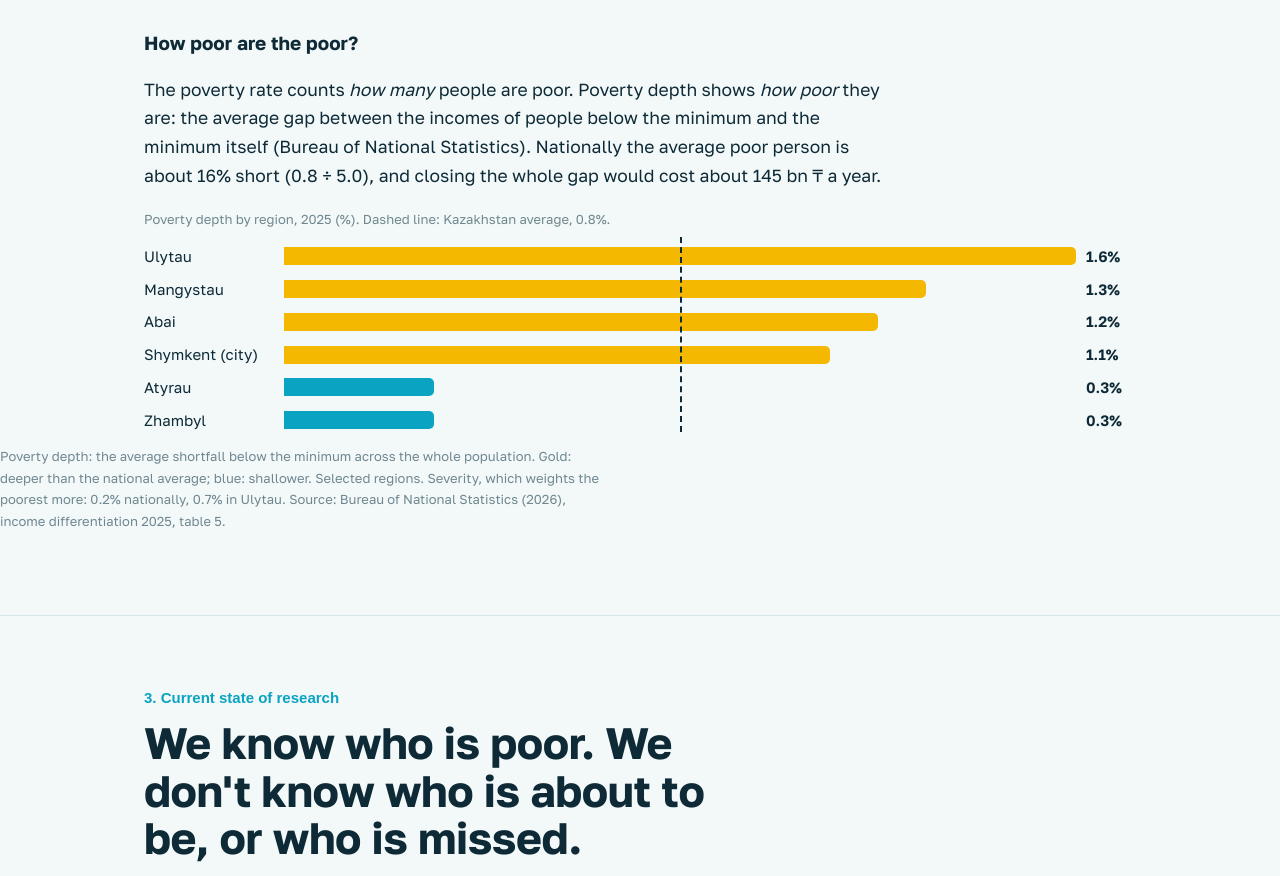
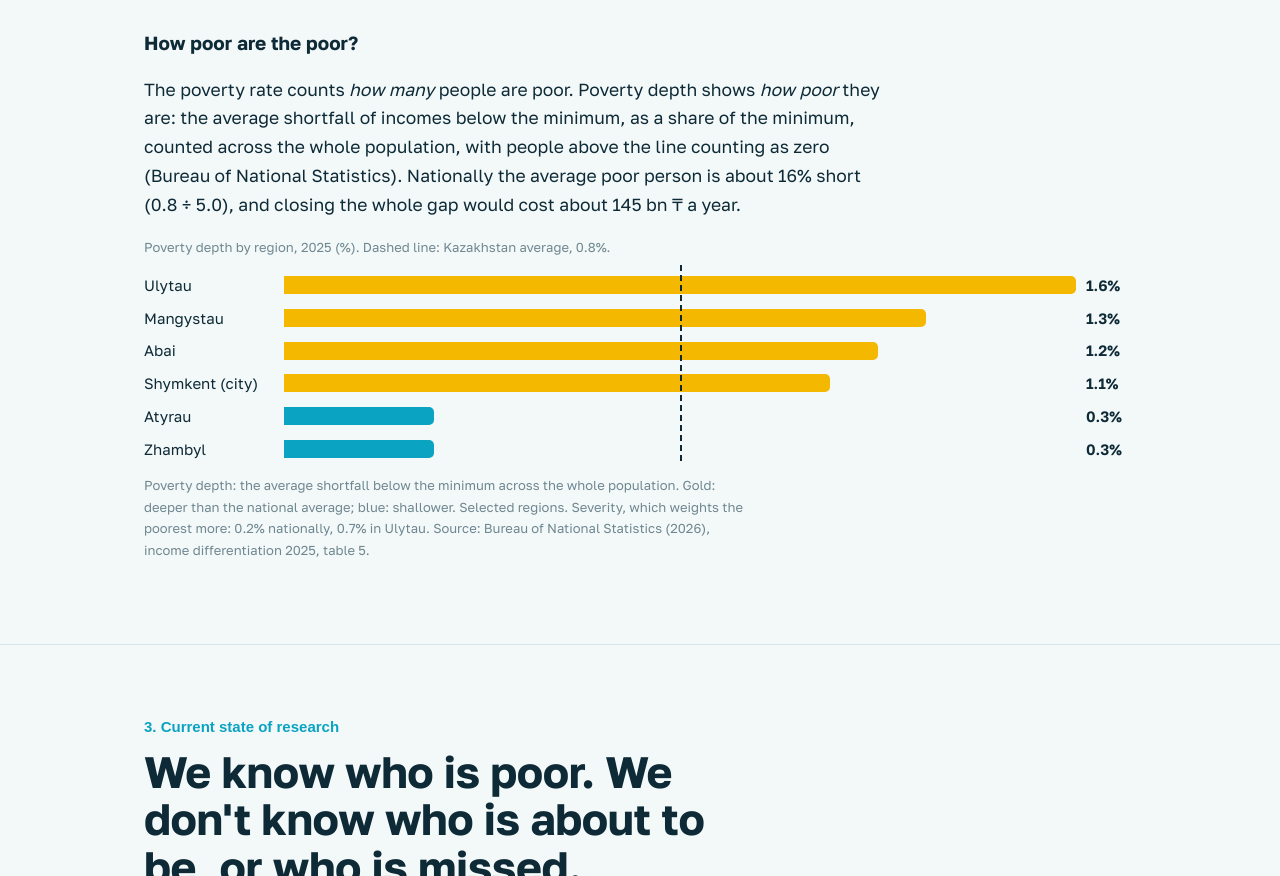
Before and after one commit to gasperagatha85-sketch/pls519_final_project, a plain HTML site: page index.html in a window 1280 px wide. Shown: the part 4227-5103 px from the top of the page. Drawn offline with Linux system fonts and the light colour scheme; a web font is replaced by a local one.

Commit message:
Clarify poverty depth definition
Co-Authored-By: Claude Opus 5.5 <noreply@anthropic.com>

```diff
--- a/index.html
+++ b/index.html
@@ -278,7 +278,7 @@ footer li a{overflow-wrap:anywhere}
 <div><b>Poor data quality</b>The state's own AI Concept 2024–2029 admits gaps and duplication.</div>
 </div>
 <h3>How poor are the poor?</h3>
-<p>The poverty rate counts <i>how many</i> people are poor. Poverty depth shows <i>how poor</i> they are: the average gap between the incomes of people below the minimum and the minimum itself (Bureau of National Statistics). Nationally the average poor person is about 16% short (0.8 ÷ 5.0), and closing the whole gap would cost about 145 bn ₸ a year.</p>
+<p>The poverty rate counts <i>how many</i> people are poor. Poverty depth shows <i>how poor</i> they are: the average shortfall of incomes below the minimum, as a share of the minimum, counted across the whole population, with people above the line counting as zero (Bureau of National Statistics). Nationally the average poor person is about 16% short (0.8 ÷ 5.0), and closing the whole gap would cost about 145 bn ₸ a year.</p>
 <div class="hbars" role="img" aria-label="Poverty depth by region, 2025, against the national average of 0.8%">
 <p class="tiny" style="margin:0 0 6px">Poverty depth by region, 2025 (%). Dashed line: Kazakhstan average, 0.8%.</p>
 <div><span>Ulytau</span><i style="width:100%"></i><em>1.6%</em></div>
@@ -289,8 +289,8 @@ footer li a{overflow-wrap:anywhere}
 <div class="lo"><span>Zhambyl</span><i style="width:19%"></i><em>0.3%</em></div>
 <b class="avg" aria-hidden="true"></b>
 </div>
+<p class="tiny">Poverty depth: the average shortfall below the minimum across the whole population. Gold: deeper than the national average; blue: shallower. Selected regions. Severity, which weights the poorest more: 0.2% nationally, 0.7% in Ulytau. Source: Bureau of National Statistics (2026), income differentiation 2025, table 5.</p>
 </div>
-<p class="tiny">Poverty depth: the average shortfall below the minimum across the whole population. Gold: deeper than the national average; blue: shallower. Selected regions. Severity, which weights the poorest more: 0.2% nationally, 0.7% in Ulytau. Source: Bureau of National Statistics (2026), income differentiation 2025, table 5.</p>
 </div></section>
 
 <section id="research"><div class="wrap">
```
